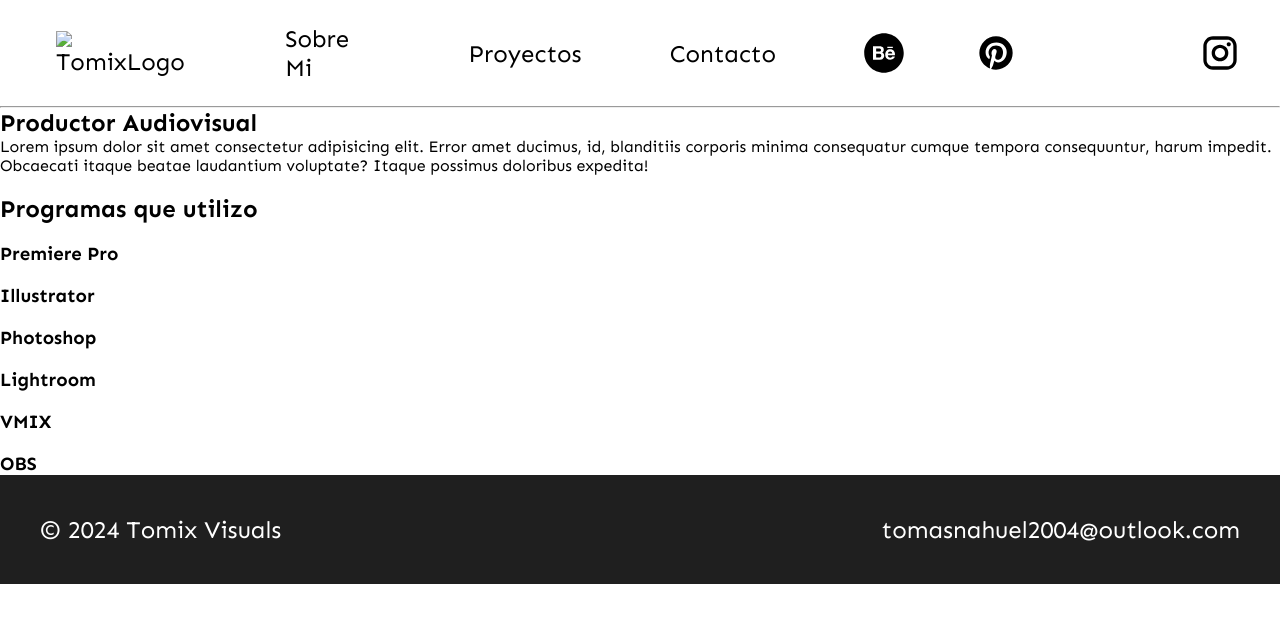
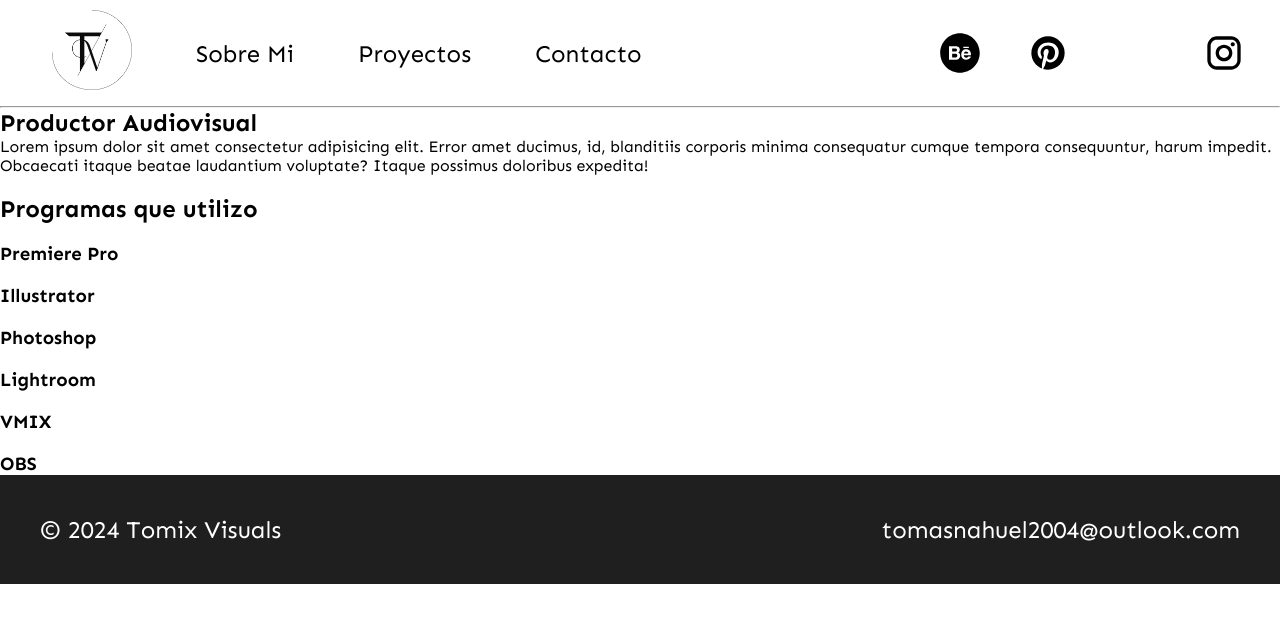
Before and after one commit to iTzTomitox/Portfolio-Tomas-Beron, a plain HTML site: page pages/productoraudiovisual.html in a window 1280 px wide. Drawn offline with Linux system fonts and the light colour scheme.

Commit message:
Nav Flex

```diff
--- a/css/style.css
+++ b/css/style.css
@@ -12,16 +12,48 @@ body {
 }
 
 
+nav {
+    display: flex;
+    justify-content: space-between;
+    align-items: center;
+    padding: 10px 20px;
+    font-size: 24px;
+}
+
 .navegacion {
-    display: inline-flex;
+    display: flex;
     align-items: center;
     gap: 24px;
-    font-size: 24px;
+}
+
+.navegacion-2 {
+    display: flex;
+    gap: 16px;
+    align-items: center;
+}
+
+nav ul {
+    display: flex;
+    list-style: none;
+    padding: 0px;
+    margin: 0px;
+    align-items: center;
+}
+
+nav li {
+    margin: 0 24px ;
+}
+
+nav a {
+    text-decoration: none;
+    color: #000;
+    padding: 0px 8px;
+    display: block;
 }
 
 .tomixlogo{
     width: 80px;
-    height: 80px;
+    height: auto;
 }
 
 .tomas{
@@ -39,28 +71,6 @@ body {
     flex-shrink: 0;
 }
 
-nav {
-    display: flex;
-}
-
-nav ul {
-    display: flex;
-    list-style: none;
-    padding: 24px;
-    margin: 0px;
-
-}
-
-nav li {
-    margin: 0 24px ;
-}
-
-nav a {
-    text-decoration: none;
-    color: #000;
-    padding: 0px 8px;
-    display: block;
-}
 
 .pic-camara {
     width: 1181px;
--- a/pages/productoraudiovisual.html
+++ b/pages/productoraudiovisual.html
@@ -14,31 +14,39 @@
 <body>
     <header>
         <nav>
+            <div class="navegacion">
                 <ul>
-                <div class="navegacion">
-                <li><a href="../index.html"><img class="tomixlogo" src="/assent/Logo con color 2.png" alt="TomixLogo"></a>
+                    <li><a href="../index.html"><img class="tomixlogo" src="../assent/logo-tomix.png"
+                                alt="TomixLogo"></a>
                     </li>
                     <li><a href="../index.html">Sobre Mi</a></li>
                     <li><a href="./proyectos.html">Proyectos</a></li>
                     <li><a href="./contacto.html">Contacto</a></li>
+                </ul>
+            </div>
+            <div class="navegacion-2">
+                <ul>
                     <li><a class="logo-nav" href="https://www.behance.net/tomasberon" target="_blank"><img
                                 src="../assent/behance.svg" alt=""></a></li>
-                    <li><a class="logo-nav" href="https://pin.it/3CI0PeYRZ" target="_blank"><img src="../assent/pinterest.svg"
-                        alt=""></a></li>
+                    <li><a class="logo-nav" href="https://pin.it/3CI0PeYRZ" target="_blank"><img
+                                src="../assent/pinterest.svg" alt=""></a></li>
                     <li><a class="logo-nav" href="https://www.linkedin.com/in/tomas-beron/" target="_blank"><img
                                 src="../assent/linkedin.svg" alt=""></a></li>
                     <li><a class="logo-nav" href="https://www.instagram.com/tomix_visuals/" target="_blank"><img
                                 src="../assent/instagram.svg" alt=""></a></li>
+
+                </ul>
             </div>
-            </ul>
         </nav>
         <hr>
     </header>
     <main>
         <section>
             <h2>Productor Audiovisual</h2>
-        <p>Lorem ipsum dolor sit amet consectetur adipisicing elit. Error amet ducimus, id, blanditiis corporis minima
-            consequatur cumque tempora consequuntur, harum impedit. Obcaecati itaque beatae laudantium voluptate? Itaque
+            <p>Lorem ipsum dolor sit amet consectetur adipisicing elit. Error amet ducimus, id, blanditiis corporis
+                minima
+                consequatur cumque tempora consequuntur, harum impedit. Obcaecati itaque beatae laudantium voluptate?
+                Itaque
                 possimus doloribus expedita!</p>
             <img src="" alt="">
         </section>
```
Also changed, not shown: index.html (+11 -4 lines), pages/contacto.html (+11 -4 lines), pages/desarrolloweb.html (+16 -7 lines), pages/productdesigner.html (+14 -6 lines), pages/proyectos.html (+12 -5 lines). Lines whose indentation alone changed are shown as unchanged.
